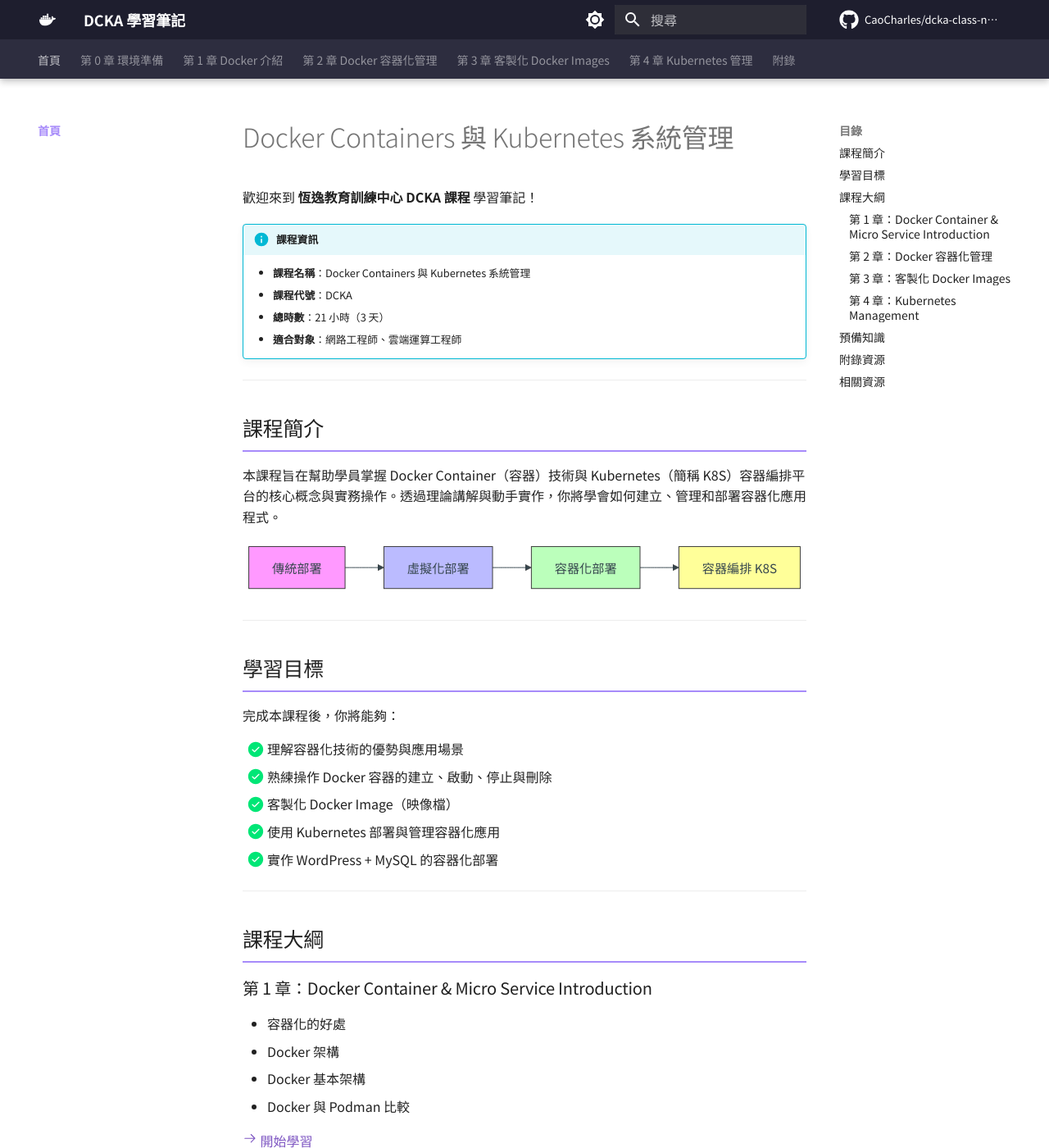
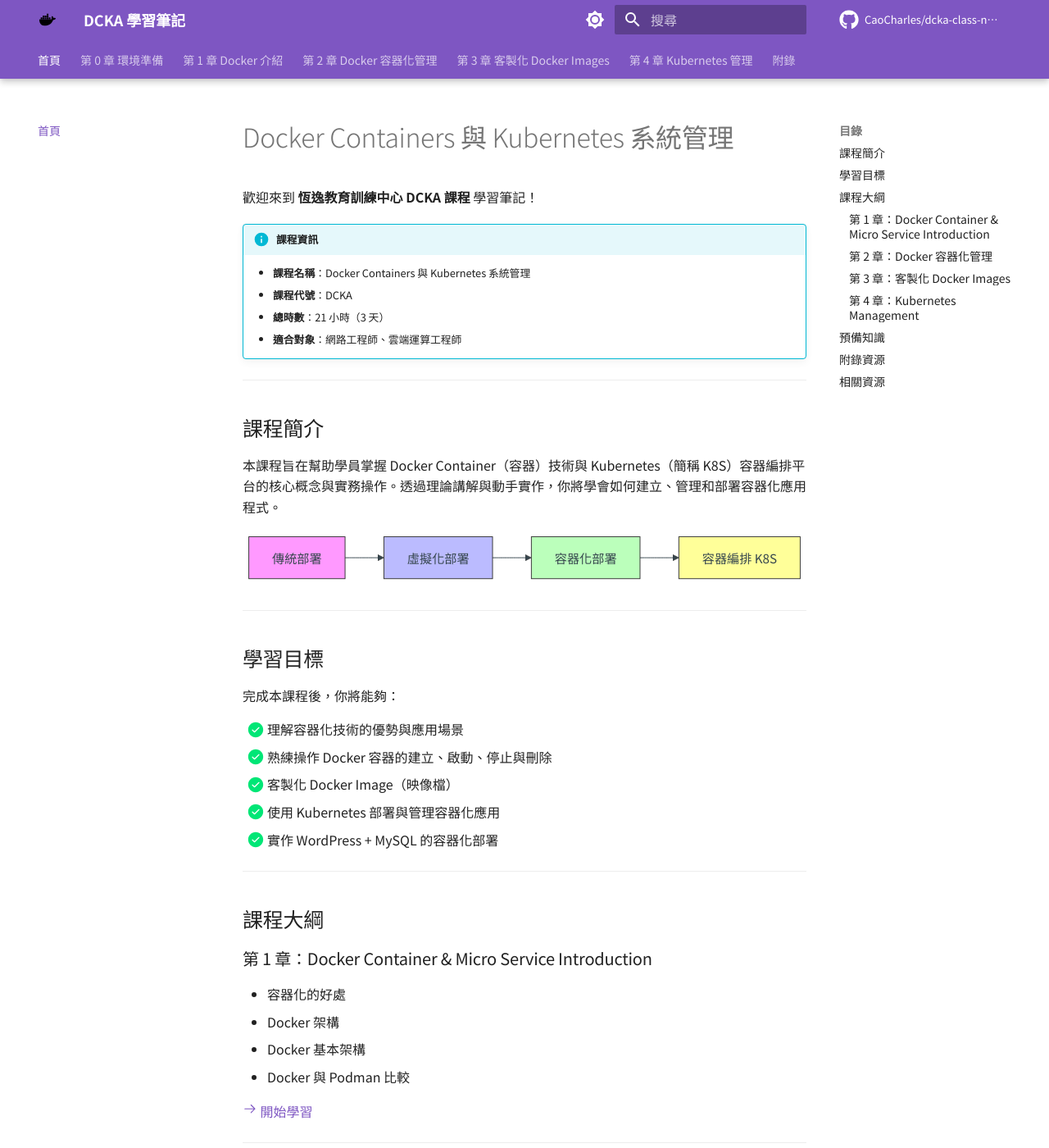
Before and after one commit to CaoCharles/dcka-class-notes, an MkDocs documentation site: the page built from docs/index.md, in a window 1280 px wide and 1400 px high. Shown: the whole window at 82% size. Built offline with MkDocs 1.6.1 and Material for MkDocs 9.7.7, drawn with Linux system fonts in a browser that asks for light colours; comment, search, counter and statistics services are not loaded.

Commit message:
Style: Change logo color to black

```diff
--- a/docs/assets/stylesheets/extra.css
+++ b/docs/assets/stylesheets/extra.css
@@ -1,97 +1,9 @@
-/* DCKA Course Custom Styles - Modern Dark Theme */
-
-:root {
-  --primary-dark: #1e1e2e;
-  --primary-medium: #2d2d3f;
-  --accent-purple: #a78bfa;
-  --accent-light: #c4b5fd;
+/* Force logo to be black */
+.md-header__button.md-logo svg {
+  fill: #000000;
 }
 
-/* Header 深色統一 */
-.md-header {
-  background-color: var(--primary-dark) !important;
+/* Also for the sidebar logo in mobile view */
+.md-nav__title .md-nav__button.md-logo svg {
+  fill: #000000;
 }
-
-/* Tabs 同色系 */
-.md-tabs {
-  background-color: var(--primary-medium) !important;
-}
-
-/* Tabs 連結顏色 */
-.md-tabs__link {
-  color: rgba(255, 255, 255, 0.7) !important;
-}
-
-.md-tabs__link:hover,
-.md-tabs__link--active {
-  color: var(--accent-purple) !important;
-}
-
-/* 深色模式 */
-[data-md-color-scheme="slate"] .md-header {
-  background-color: #0f0f17 !important;
-}
-
-[data-md-color-scheme="slate"] .md-tabs {
-  background-color: #1a1a2e !important;
-}
-
-/* H2 底線 */
-.md-typeset h2 {
-  border-bottom: 2px solid var(--accent-purple);
-  padding-bottom: 0.4em;
-}
-
-/* 表格標題 */
-.md-typeset table:not([class]) th {
-  background-color: var(--primary-dark) !important;
-  color: white !important;
-}
-
-/* 連結 hover */
-.md-typeset a:hover {
-  color: var(--accent-purple);
-}
-
-/* 導航選中 */
-.md-nav__link--active {
-  color: var(--accent-purple) !important;
-  font-weight: 600;
-}
-
-/* Footer 統一深色 */
-.md-footer {
-  background-color: var(--primary-dark) !important;
-}
-
-/* Checkbox */
-.md-typeset .task-list-item input[type="checkbox"]:checked {
-  background-color: var(--accent-purple);
-  border-color: var(--accent-purple);
-}
-
-/* 標籤頁 */
-.md-typeset .tabbed-set>input:checked+label {
-  color: var(--accent-purple);
-  border-color: var(--accent-purple);
-}
-
-/* Mermaid */
-.mermaid {
-  text-align: center;
-}
-
-/* 圖片圓角 */
-.md-typeset img {
-  border-radius: 8px;
-}
-
-/* FAQ */
-.md-typeset details.question {
-  border-left: 4px solid var(--accent-purple);
-}
-
-/* 搜尋框 */
-.md-search__input {
-  background-color: rgba(255, 255, 255, 0.1) !important;
-}
```
